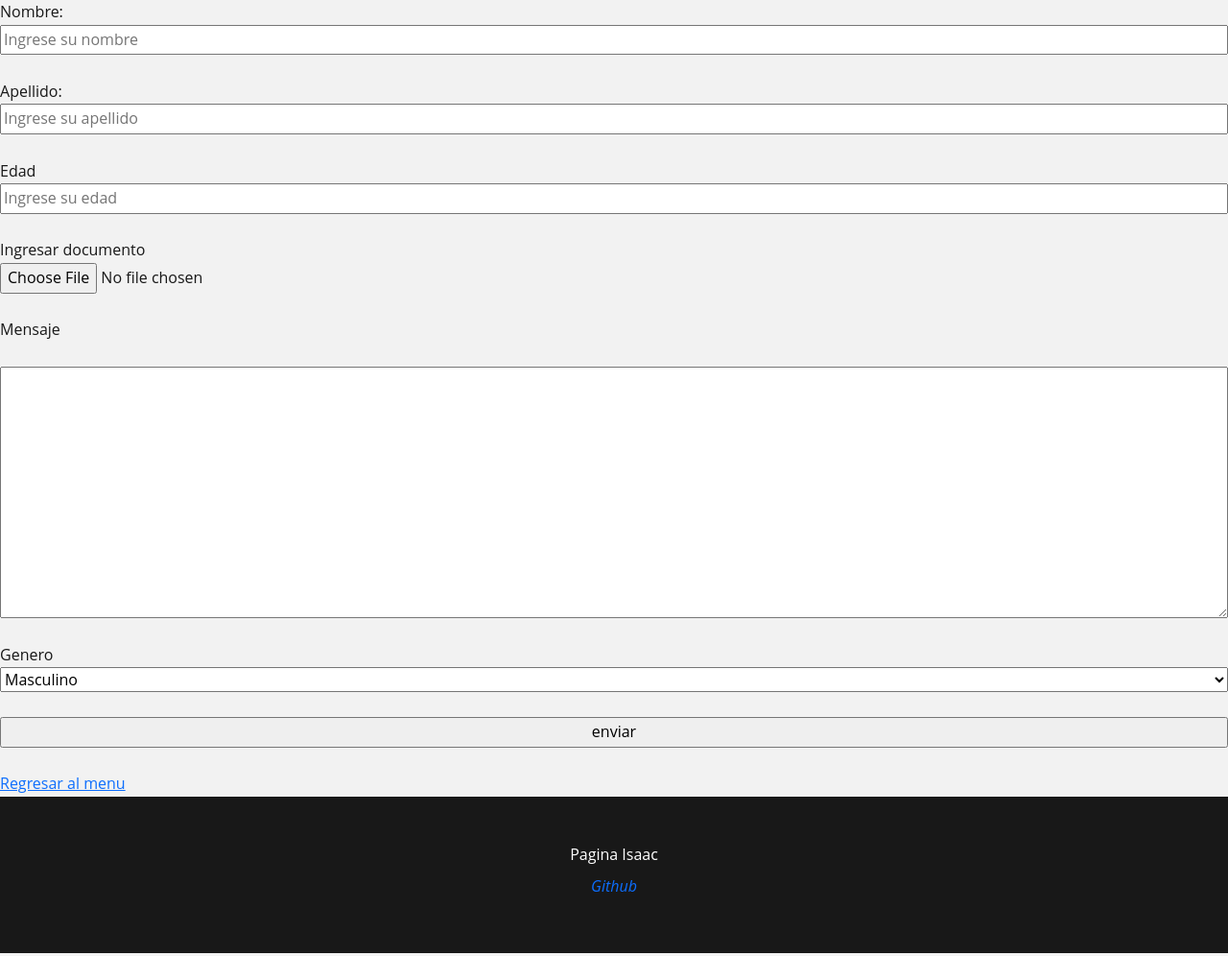
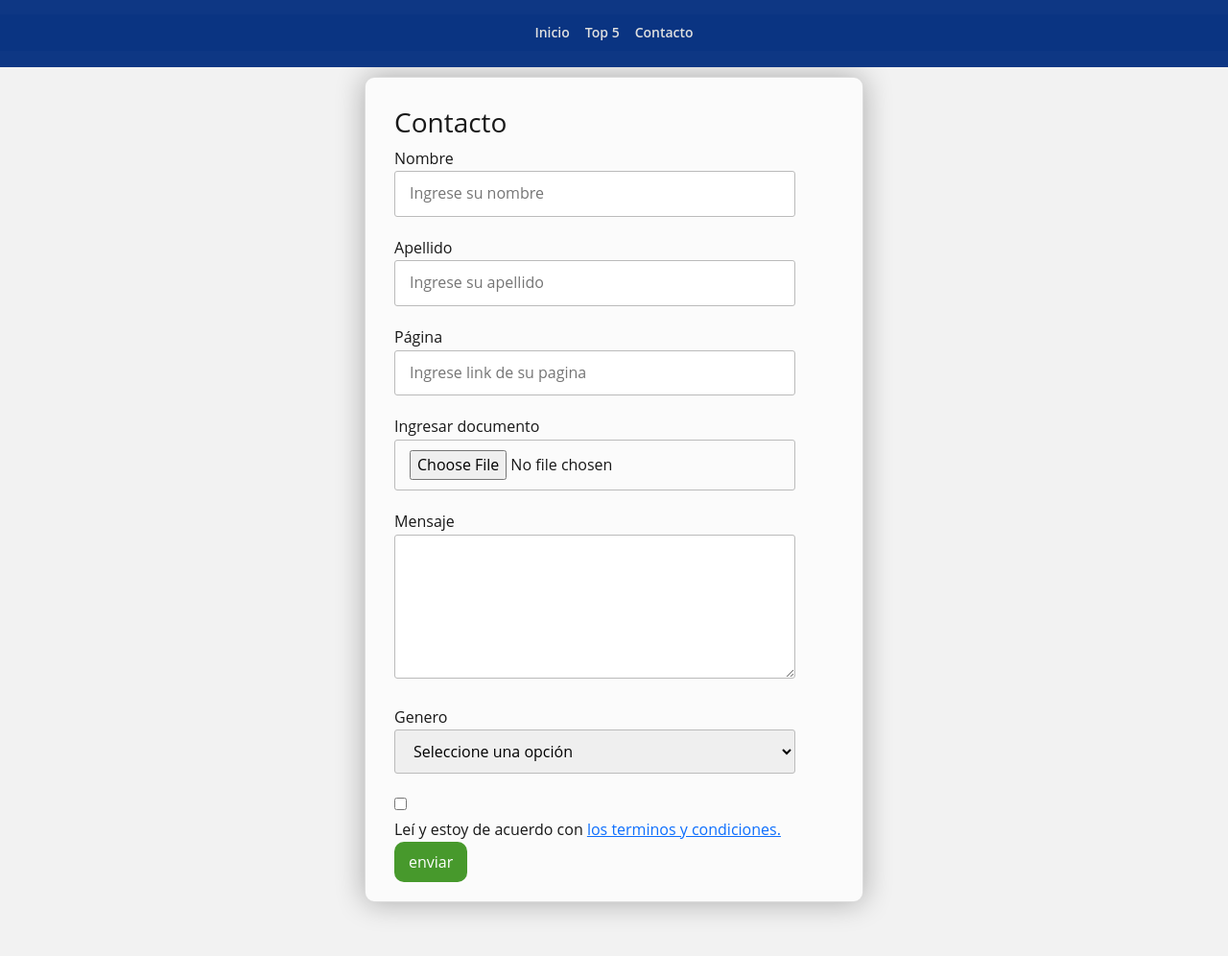
Before and after one commit to IsaacGomez10/Pagina-Html--Css-y-JS, a plain HTML site: page Contacto.html in a window 1280 px wide. Shown: the top 996 px of the page at 96% size. Drawn offline with nearby package versions, Linux system fonts and the light colour scheme.

Commit message:
bootstrap y css

```diff
--- a/Contacto.html
+++ b/Contacto.html
@@ -10,30 +10,49 @@
     <title>Contacto</title>
 </head>
 <body>
-    <label for="">Nombre: </label>
-    <input type="text" required name="nombre" placeholder="Ingrese su nombre"><br>
+    <header>
+        <nav class="nav">
+        <div class="contenedor">
+        <a href="Index.html">Inicio</a>
+        <a href="Detalles.html">Top 5</a><br>
+        <a href="Contacto.html">Contacto</a><br>
+        </div>
+        </nav>
+    </header>
 
-    <label for="">Apellido: </label>
-    <input type="text" required name="apellido" placeholder="Ingrese su apellido"><br>
+    <div class="card contact-form col-4 col-10">
+    <form action="">
+        <h3>Contacto</h3>
+    <label for="">Nombre </label>
+    <input class="input" type="text" required name="nombre" placeholder="Ingrese su nombre"><br>
 
-    <label for="">Edad</label>
-    <input type="number" required name="edad" placeholder="Ingrese su edad"><br>
+    <label for="">Apellido </label>
+    <input class="input" type="text" required name="apellido" placeholder="Ingrese su apellido"><br>
 
-    <label for="">Ingresar documento</label>
-    <input type="file" name="holaVida"><br>
+    <label for="">Página </label>
+    <input class="input" type="text" required name="pagina" placeholder="Ingrese link de su pagina"><br>
 
-    <label for="">Mensaje</label><br>
-    <textarea name="mensaje" id="" cols="30" rows="10"></textarea><br>
+    <label for="">Ingresar documento </label>
+    <input class="input " type="file" name="holaVida"><br>
 
-    <label for="">Genero</label>
-    <select name="genero" required id="">
+    <label for="">Mensaje </label><br>
+    <textarea class="input" name="mensaje" id="" cols="30" rows="10"></textarea><br>
+
+    <label for="">Genero </label>
+    <select class="input" name="genero" required id="">
+        <option selected disabled>Seleccione una opción</option>
         <option value="1">Masculino</option>
         <option value="2">Femenino</option>
     </select><br>
 
-    <input type="submit" value="enviar"><br>
-    <a href="Index.html">Regresar al menu</a>
+    <input type="checkbox" id="term">
+    <label for="term">Leí y estoy de acuerdo con
+        <a href="">los terminos y condiciones.</a>
+    </label>
 
+    <input class="boton" type="submit" value="enviar"><br>
+    </form>
+    </div>
 
     <footer class="texto-centrado">
         Pagina Isaac
--- a/Css/estilos.css
+++ b/Css/estilos.css
@@ -35,7 +35,7 @@ header{
 }
 header{
   background: rgba(10, 52, 130, 0.98);
-  height: 50px;
+  height: 70px;
   padding: 15px 0;
   transition: all 0.5s;
 }
@@ -115,11 +115,67 @@ footer a:hover, footer a:focus {
   padding: 70px;
   background: rgb(255, 255, 255);
   border-radius: 3px;
-  box-shadow: 0px 0px 30px rgb(221,221,221,0.3);
+  box-shadow: 0px 0px 30px rgba(0, 0, 0, 0.3);
+}
+.cards{
+  padding: 70px;
+  background: rgb(255, 255, 255);
+  border-radius: 3px;
+  box-shadow: 0px 0px 30px rgba(0, 0, 0, 0.3);
 }
 
-/*----contacto----*/
+/*----Formularios contacto----*/
+.contact-form{
+  width: 520px;
+  height: auto;
+  margin: 80px auto;
+  border-radius: 10px;
+  padding-top: 30px;
+  padding-bottom: 20px;
+  background-color: #fbfbfb;
+  padding-left: 30px;
+}
+form *{
+  font-family: var(--fuente);
+}
 
+form .input{
+  padding: 10px 15px;
+  border-radius: 3px;
+  border: 1px solid #bbbbbb;
+  transition: .3s ease all;
+  width: 100%;
+  margin-bottom: 20px;
+}
+
+form .input:focus{
+  border: 1px solid#55d849;
+  outline: none;
+}
+textarea {
+  height: 150px;
+}
+
+.boton{
+  background: #47992c;
+  border: none;
+  cursor: pointer;
+  color: #fff;
+  display: inline-block;
+  padding: 10px 15px ;
+  border-radius: 10px;
+  text-align: center;
+  line-height: 22px;
+  transition: .3s ease all;
+  -webkit-border-radius: 10px;
+  -moz-border-radius: 10px;
+  -ms-border-radius: 10px;
+  -o-border-radius: 10px;
+}
+
+.boton:hover{
+  background: #147b18;
+}
 
 /*--helps--*/
 .no-margen { margin: 0 }
```
Also changed, not shown: Detalles.html (+21 -10 lines), Index.html (+1 -0 lines).
